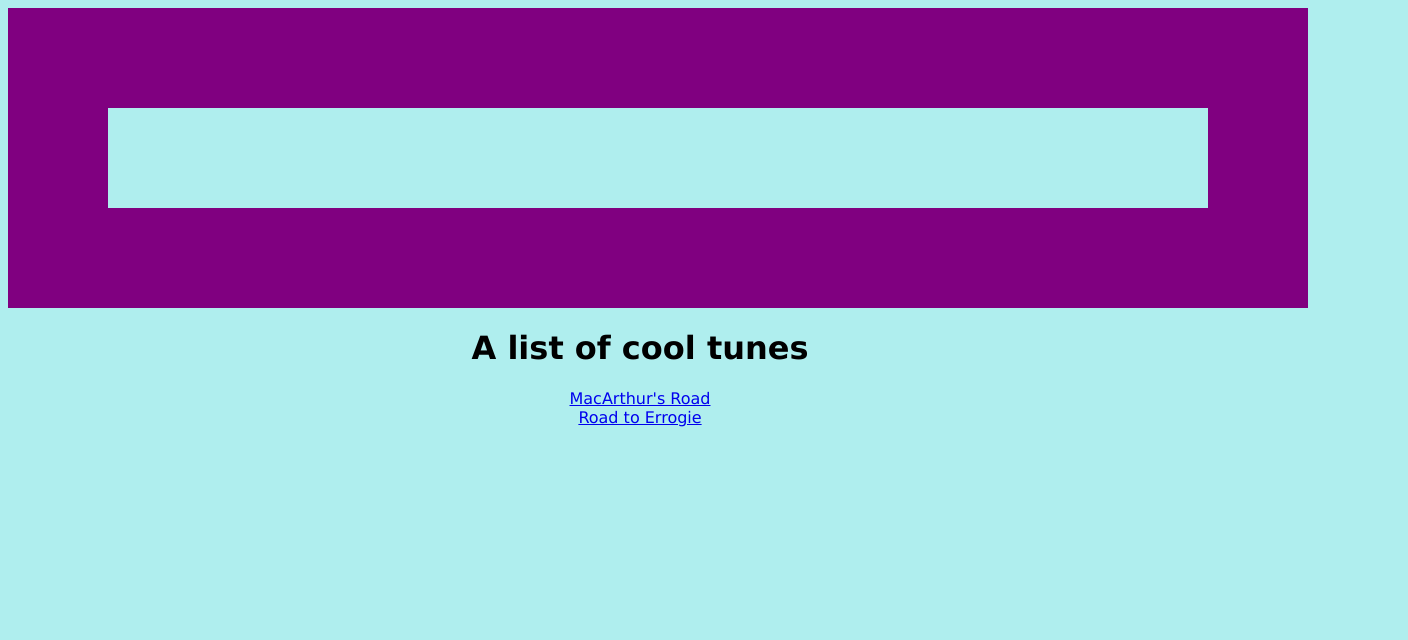
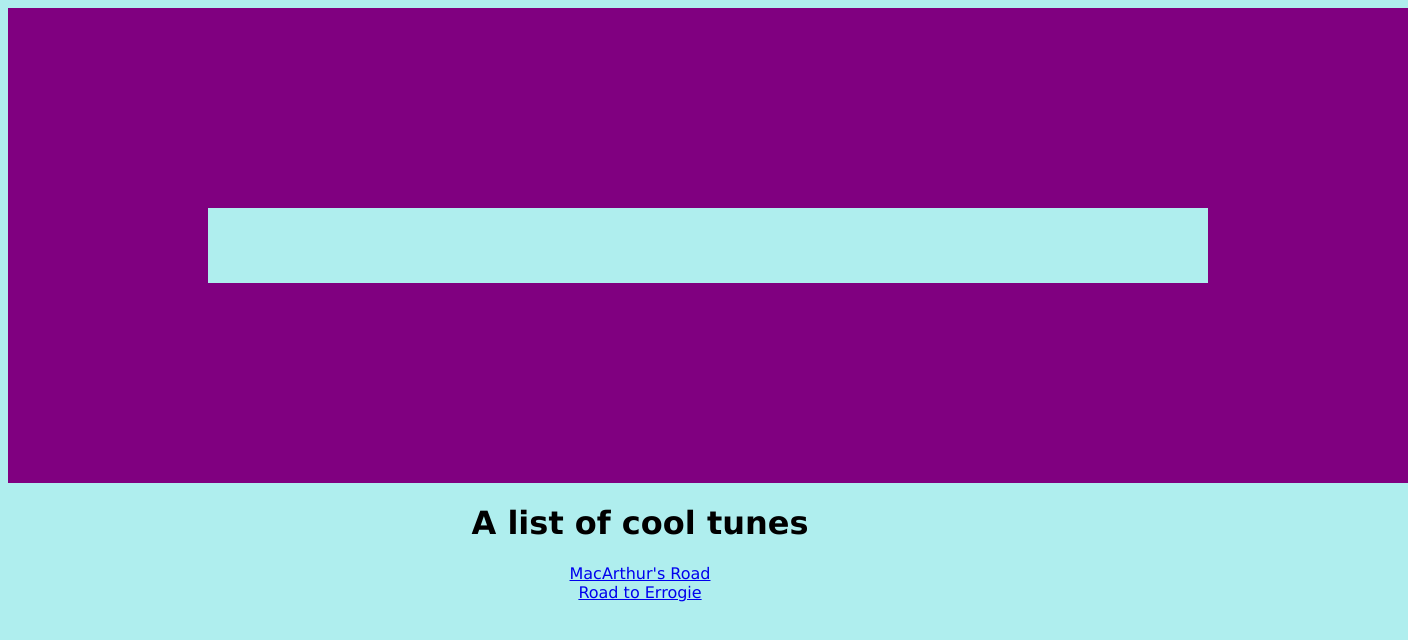
Before and after one commit to vscheyer/gwc-test-site, a plain HTML site: page Vienna.html in a window 1280 px wide. Shown: the whole page, 1408 px wide, since content can reach past the window. Drawn offline with Linux system fonts and the light colour scheme.

Commit message:
Update Vienna.html

```diff
--- a/Vienna.html
+++ b/Vienna.html
@@ -7,8 +7,8 @@
  </head>
  <body>
 
-   <center><canvas id="myCanvas" width="1100" height="100"
-  style="border:100px solid purple;">
+   <center><canvas id="myCanvas" width="1000" height="75"
+  style="border:200px solid purple;">
   </canvas></center>
 
    <div id="header">
```
